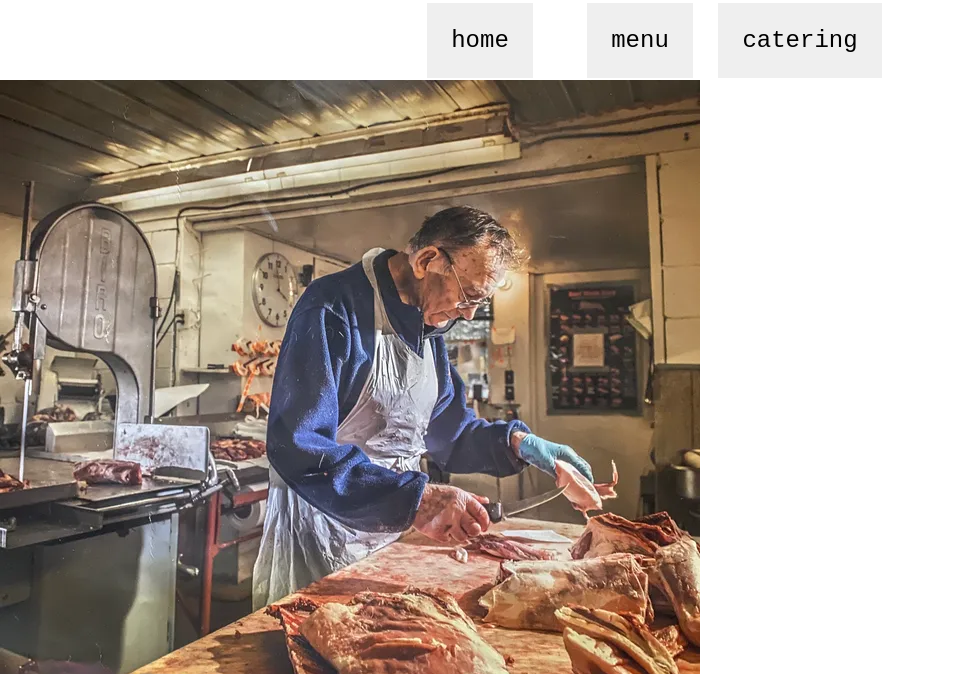
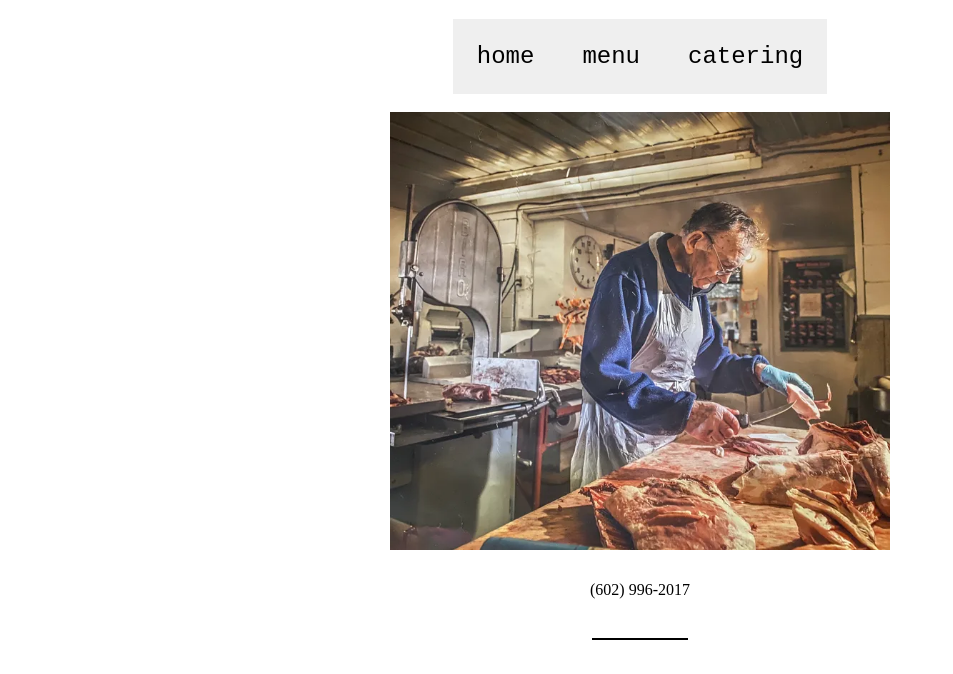
Before and after one commit to maryPopplns/Restaurant, a website built with webpack: page dist/index.html in a window 1280 px wide. Shown: the top 674 px of the page, without its empty margins (0-953 px from the left). Built offline with nearby package versions, Linux system fonts and the light colour scheme.

Commit message:
completed homepage

```diff
--- a/src/components/home/home.css
+++ b/src/components/home/home.css
@@ -0,0 +1,27 @@
+#home_page {
+  display: flex;
+  flex-direction: column;
+  align-items: center;
+  margin: auto;
+  width: 500px;
+}
+
+#coverImg {
+  margin: auto;
+  max-width: 500px;
+}
+
+#phone_number {
+  margin: 2em 0;
+}
+
+#home_page_hr {
+  background-color: black;
+  border: none;
+  width: 6em;
+  height: 0.15em;
+}
+
+#home_page_store_logo {
+  margin: 2em 0;
+}
--- a/src/components/home/home.js
+++ b/src/components/home/home.js
@@ -1,14 +1,28 @@
 import coverImg from "./img/coverImg.webp";
+import storeLogo from "../../img/logo.webp";
 
 const HOME = () => {
   const HOME = document.createElement("main");
   const COVER_IMG = document.createElement("img");
+  const PHONE_NUMBER = document.createElement("div");
+  const HR = document.createElement("hr");
+  const LOGO = document.createElement("img");
 
-  HOME.id = "home";
+  HOME.id = "home_page";
   COVER_IMG.src = coverImg;
+  COVER_IMG.alt = "image showing somone preparing barbeque";
+  COVER_IMG.id = "coverImg";
+  PHONE_NUMBER.id = "phone_number";
+  PHONE_NUMBER.innerText = "(602) 996-2017";
+  HR.id = "home_page_hr";
+  LOGO.src = storeLogo;
+  LOGO.id = "home_page_store_logo";
 
   document.body.append(HOME);
   HOME.append(COVER_IMG);
+  HOME.append(PHONE_NUMBER);
+  HOME.append(HR);
+  HOME.append(LOGO);
 };
 
 export { HOME };
--- a/src/components/nav/nav.css
+++ b/src/components/nav/nav.css
@@ -1,7 +1,9 @@
 #navbar {
+  display: flex;
+  justify-content: space-around;
   height: 5em;
   width: 30em;
-  margin: auto;
+  margin: 1em auto;
 }
 
 #nav_ul {
@@ -13,8 +15,6 @@
   display: flex;
   justify-content: center;
   align-items: center;
-  width: 10em;
-  height: 5em;
 }
 
 .nav_button {
```
Also changed, not shown: dist/bundle.js, src/img/logo.webp (renamed from src/logo.webp), 4 other files.
